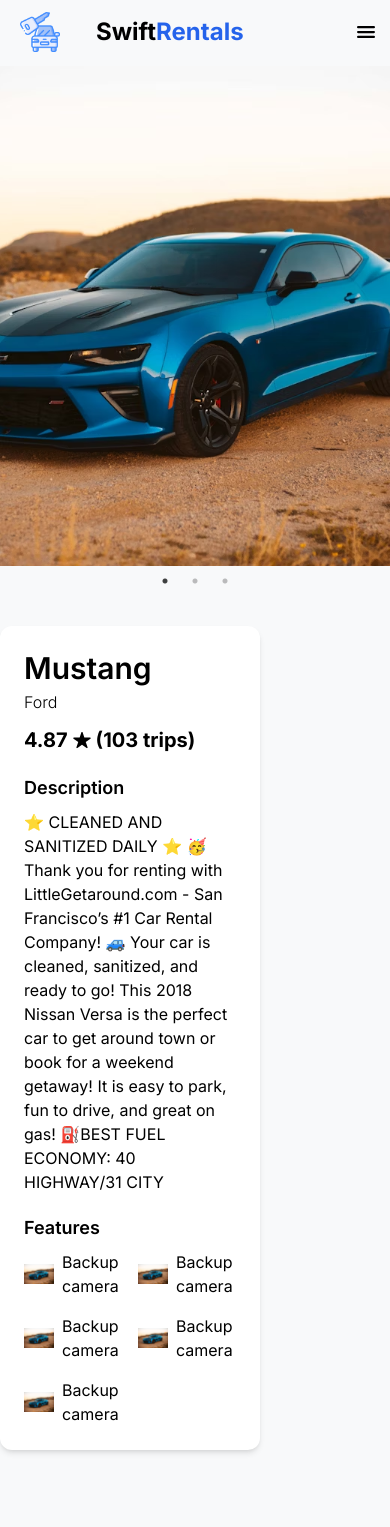
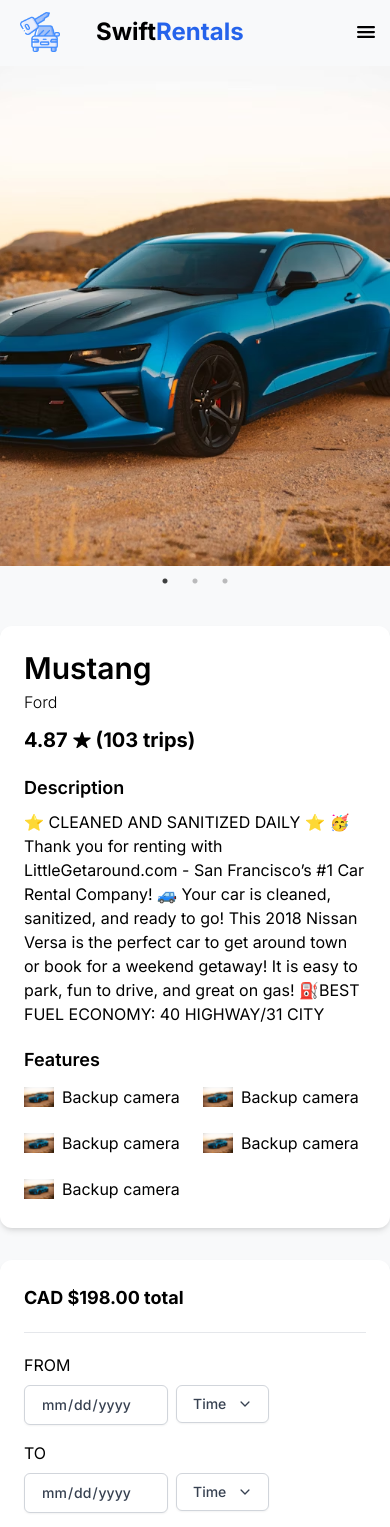
Before and after one commit to CapstoneTeam-3/SwiftRentals, a Next.js app in the folder swift-rentals-frontend/: page /cars/detail in a window 390 px wide. Shown: the top 1527 px of the page. Built offline with nearby package versions, Linux system fonts and the light colour scheme.

Commit message:
chore: Fixed responsiveness for car listing and detail page

```diff
--- a/swift-rentals-frontend/src/app/cars/detail/page.tsx
+++ b/swift-rentals-frontend/src/app/cars/detail/page.tsx
@@ -17,11 +17,11 @@ export default function AdminHome() {
         <main className="min-h-screen w-full ">
             <div className="h-[500px] w-full">
                 {/* <img src="/images/car.png" className="h-full w-full object-cover" /> */}
-                <SimpleSlider images={["/images/car.png", "/images/car.png", "/images/car.png"]}/>
+                <SimpleSlider images={["/images/car.png", "/images/car.png", "/images/car.png"]} />
             </div>
             <div className="container mx-auto md:max-w-[1050px] py-5">
-                <div className="flex flex-wrap gap-5">
-                    <div className="mt-10 mb-8 w-2/3 ">
+                <div className="flex flex-row flex-wrap pt-10">
+                    <div className="mb-8 w-full lg:w-2/3 lg:pe-5">
                         <div className="bg-white rounded-xl shadow-md p-6">
                             <h1 className="text-3xl mb-1 font-semibold">Mustang</h1>
                             <h2 className="text-md font-light">Ford</h2>
@@ -47,19 +47,24 @@ export default function AdminHome() {
                             </div>
                         </div>
                     </div>
-                    <div className="mt-10 flex-1 w-1/3">
+                    <div className="w-full lg:w-1/3">
                         <div className="bg-white rounded-xl shadow-md p-6">
                             <span className="text-lg font-bold mb-1 text-right me-2">CAD $198.00 total</span>
-                            <hr className="my-5" />
-                            <h3 className="mb-2">FROM</h3>
+                            <hr className="mt-5 mb-1" />
+                            <div className="flex flex-wrap">
+                                <div className="me-5">
+                                    <h3 className="mb-2 mt-4">FROM</h3>
                                     <div className="flex item-center">
                                         <input type="date" className="flex items-center px-4 py-2 text-sm font-medium text-gray-700 bg-white border border-gray-300 rounded-md shadow-sm me-2" />
                                         <Dropdown label="Time" options={timeSlots} onChange={() => { }} />
                                     </div>
+                                </div>
+                                <div>
                                     <h3 className="mb-2 mt-4">TO</h3>
                                     <div className="flex item-center">
                                         <input type="date" className="flex items-center px-4 py-2 text-sm font-medium text-gray-700 bg-white border border-gray-300 rounded-md shadow-sm me-2" />
                                         <Dropdown label="Time" options={timeSlots} onChange={() => { }} />
+                                    </div>
                                 </div>
                                 <button
                                     className="bg-black text-white font-semibold p-3 w-full sm:w-3/4 rounded-full mt-4 hover:opacity-80 transition-opacity"
@@ -68,6 +73,7 @@ export default function AdminHome() {
                         </div>
                     </div>
                 </div>
+            </div>
         </main>
     )
 }
--- a/swift-rentals-frontend/src/app/cars/page.tsx
+++ b/swift-rentals-frontend/src/app/cars/page.tsx
@@ -11,14 +11,14 @@ export default function AdminHome() {
         <main className="min-h-screen w-full bg-[#f1f1fc]">
             <div className="container mx-auto md:max-w-[1050px] py-5">
                 {Filter()}
-                <div className="mt-10 mb-8 flex justify-between items-baseline">
+                <div className="mt-10 mb-8 flex flex-wrap justify-between items-baseline">
                     <h1 className="text-3xl mb-5 font-semibold">Choose your vehicle</h1>
                     <h2 className="text-xl font-light">200+ cars available</h2>
                 </div>
                 <div className="grid grid-cols-1 gap-5">
                     {[1, 2, 3, 4, 5].map((item) =>
-                        <Link href={`/cars/detail`} className="flex border bg-white rounded-2xl overflow-hidden">
-                            <div className="w-[300px]">
+                        <Link href={`/cars/detail`} className="flex flex-col flex-wrap border bg-white rounded-2xl overflow-hidden md:flex-row">
+                            <div className="w-full md:w-[300px]">
                                 <img src="images/car.png" className="h-[180px] w-full object-cover" />
                             </div>
                             <div className="flex flex-col flex-1 py-2 px-3">
@@ -54,7 +54,7 @@ export default function AdminHome() {
 
         return (
             <div className="flex items-center mt-2">
-                <div className="flex gap-5">
+                <div className="flex flex-wrap gap-5">
                     <Dropdown label="Sort by" options={sortByOptions} onChange={handleDropdownChange} />
                     <Dropdown label="Make" options={sortByOptions} onChange={handleDropdownChange} />
                     <Dropdown label="Transmission" options={sortByOptions} onChange={handleDropdownChange} />
--- a/swift-rentals-frontend/src/app/components/Slider/index.tsx
+++ b/swift-rentals-frontend/src/app/components/Slider/index.tsx
@@ -3,6 +3,10 @@ import Slider from "react-slick";
 
 function CustomSlider({ images }: { images: string[] }) {
     const settings = {
+        /*
+            Image pagination
+        */
+
         // customPaging: function (i: number) {
         //     return (
         //         <a className="w-[350px]">
```
Lines whose indentation alone changed are shown as unchanged.
